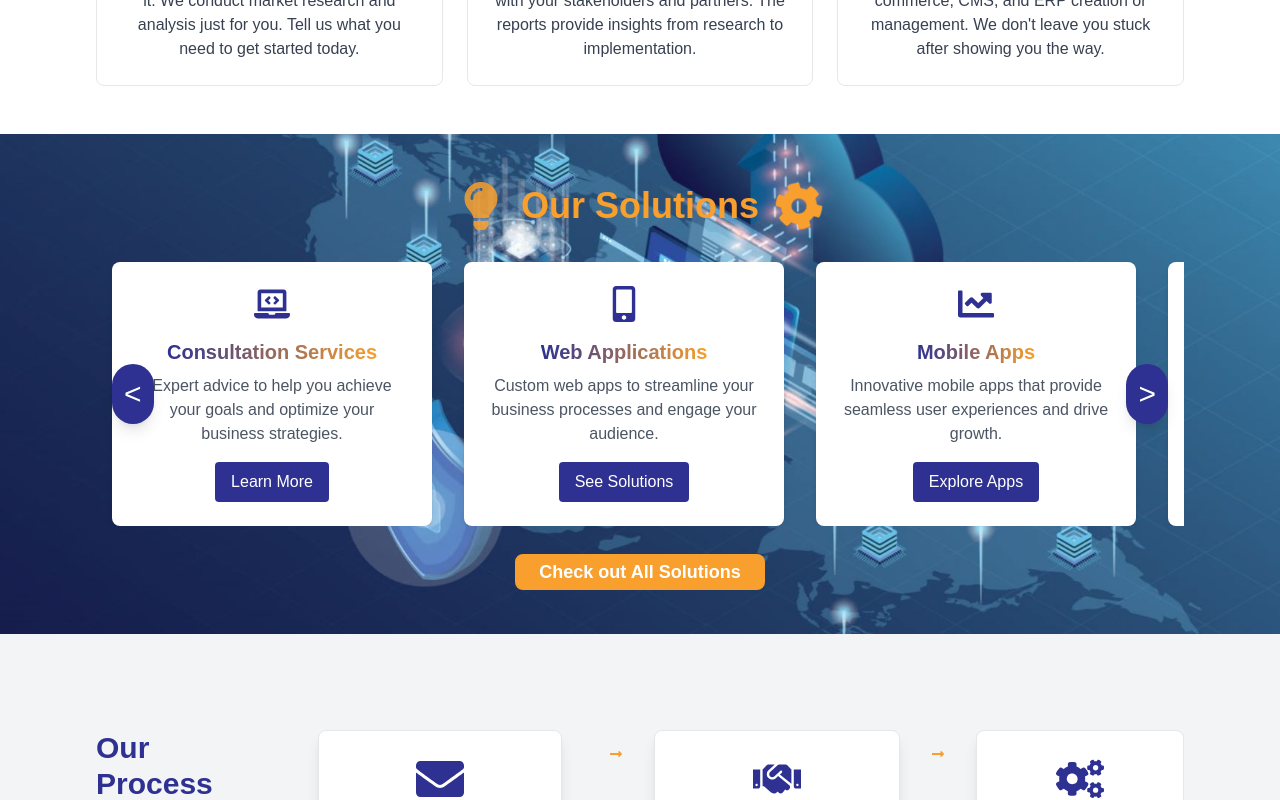
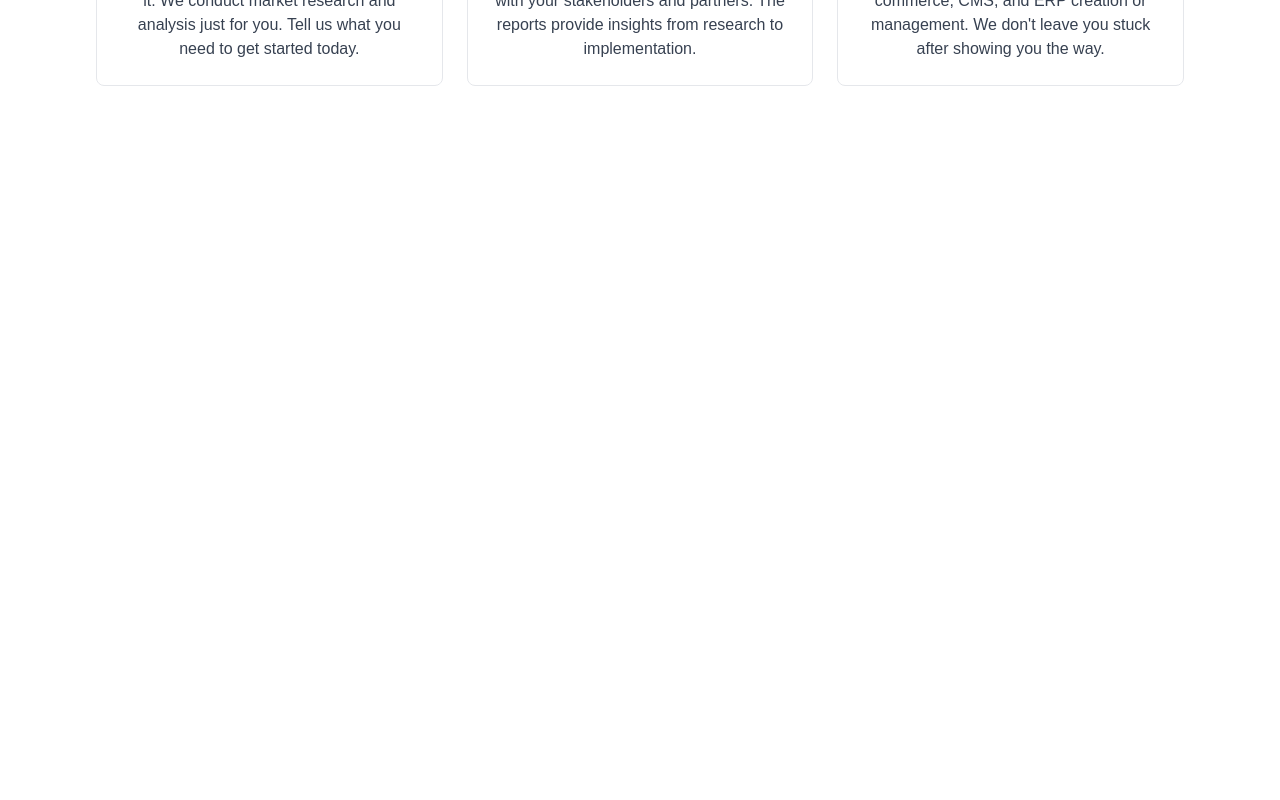
Before and after one commit to hilla1/techWithBrands, a React (Vite) app: page / in a window 1280 px wide. Shown: the part 880-1680 px from the top of the page. Built offline with nearby package versions, Linux system fonts and the light colour scheme.

Commit message:
Update on testimonial and solution section

```diff
--- a/src/components/LandingPage/Solutions.jsx
+++ b/src/components/LandingPage/Solutions.jsx
@@ -1,11 +1,10 @@
-import React, { useEffect, useState } from 'react';
+import React, { useEffect, useState, useRef } from 'react';
 import Wrapper from '../reusable/Wrapper';
 import Card from '../reusable/Card';
 import solutionsData from '../../assets/data/solutions.json';
 import bgSolutions from '../../assets/bgSolutions.jpg';
 import { FaLightbulb, FaCog, FaLaptopCode, FaMobileAlt, FaChartLine, FaTasks } from 'react-icons/fa';
 
-// Map icons to their respective components
 const iconMap = {
   FaLaptopCode: FaLaptopCode,
   FaMobileAlt: FaMobileAlt,
@@ -15,68 +14,49 @@ const iconMap = {
 
 const Solutions = () => {
   const [currentIndex, setCurrentIndex] = useState(0);
-  const cardsPerPage = 4;
-  const totalCards = solutionsData.length;
-  const cardWidth = 320; // Width of each card
-  const visibleCards = cardsPerPage;
+  const [cardWidth, setCardWidth] = useState(0);
+  const wrapperRef = useRef(null);
+  const [cardsPerPage, setCardsPerPage] = useState(4); // Default number of cards per page
+  const cardMargin = 16; // Adjust for margin (8px each side)
 
-  // Inline styles for animations
-  const spinAnimation = {
-    animation: 'spin 20s linear infinite',
+  useEffect(() => {
+    const handleResize = () => {
+      if (wrapperRef.current) {
+        const wrapperWidth = wrapperRef.current.offsetWidth;
+
+        // Adjust cardsPerPage based on screen width
+        if (wrapperWidth < 640) {
+          setCardsPerPage(1); // 1 card on mobile screens
+        } else if (wrapperWidth < 1024) {
+          setCardsPerPage(2); // 2 cards on tablet screens
+        } else if (wrapperWidth < 1280) {
+          setCardsPerPage(3); // 3 cards on smaller desktops
+        } else {
+          setCardsPerPage(4); // 4 cards on larger desktops
+        }
+
+        setCardWidth((wrapperWidth / cardsPerPage) - cardMargin);
+      }
     };
 
-  const pulseAnimation = {
-    animation: 'pulse 2s ease-in-out infinite',
-  };
+    // Initial calculation
+    handleResize();
 
-  // Keyframes for animations
-  const keyframes = `
-    @keyframes spin {
-      0% { transform: rotate(0deg); }
-      100% { transform: rotate(360deg); }
-    }
+    // Recalculate on window resize
+    window.addEventListener('resize', handleResize);
 
-    @keyframes pulse {
-      0% {
-        text-shadow: 0 0 5px rgba(248, 159, 45, 0.5);
-        color: rgba(248, 159, 45, 1);
-      }
-      50% {
-        text-shadow: 0 0 20px rgba(248, 159, 45, 1);
-        color: rgba(248, 159, 45, 0.7);
-      }
-      100% {
-        text-shadow: 0 0 5px rgba(248, 159, 45, 0.5);
-        color: rgba(248, 159, 45, 1);
-      }
-    }
-  `;
+    return () => window.removeEventListener('resize', handleResize);
+  }, [cardsPerPage]);
 
-  // Inject keyframes into the document
-  useEffect(() => {
-    const styleSheet = document.createElement("style");
-    styleSheet.type = "text/css";
-    styleSheet.innerText = keyframes;
-    document.head.appendChild(styleSheet);
-    return () => {
-      document.head.removeChild(styleSheet);
-    };
-  }, [keyframes]);
-
-  useEffect(() => {
-    const interval = setInterval(() => {
-      setCurrentIndex((prevIndex) => (prevIndex + 1) % (totalCards - visibleCards + 1));
-    }, 10000);
-
-    return () => clearInterval(interval);
-  }, [totalCards, visibleCards]);
+  const totalCards = solutionsData.length;
+  const maxIndex = totalCards - cardsPerPage;
 
   const handlePrevClick = () => {
-    setCurrentIndex((prevIndex) => (prevIndex > 0 ? prevIndex - 1 : totalCards - visibleCards));
+    setCurrentIndex((prevIndex) => Math.max(prevIndex - 1, 0));
   };
 
   const handleNextClick = () => {
-    setCurrentIndex((prevIndex) => (prevIndex < totalCards - visibleCards ? prevIndex + 1 : 0));
+    setCurrentIndex((prevIndex) => Math.min(prevIndex + 1, maxIndex));
   };
 
   return (
@@ -86,36 +66,34 @@ const Solutions = () => {
         backgroundImage: `url(${bgSolutions})`,
         backgroundSize: 'cover',
         backgroundPosition: 'center',
-        backgroundColor: 'rgba(0, 0, 0, 0.5)', // Optional: Add a background color overlay for better text visibility
+        backgroundColor: 'rgba(0, 0, 0, 0.5)',
       }}
     >
       <Wrapper>
+        <div ref={wrapperRef}>
           {/* Main Title with Icons */}
           <div className="text-center mb-8 px-4">
             <h1
               className="text-2xl sm:text-3xl md:text-4xl font-bold flex items-center justify-center space-x-4"
               style={{
-              color: 'var(--secondary-color)', // Set title color to secondary color
+                color: 'var(--secondary-color)',
               }}
             >
-            <FaLightbulb
-              className="text-3xl md:text-4xl lg:text-5xl"
-              style={pulseAnimation}
-            />
+              <FaLightbulb className="text-3xl md:text-4xl lg:text-5xl animate-pulse" />
               <span>Our Solutions</span>
               <FaCog
                 className="text-3xl md:text-4xl lg:text-5xl"
-              style={{ ...spinAnimation, color: 'var(--secondary-color)' }} // Set gear icon color to secondary color
+                style={{ animation: 'spin 20s linear infinite', color: 'var(--secondary-color)' }}
               />
             </h1>
           </div>
-        <div className="relative overflow-hidden" style={{ height: 'auto' }}>
+          <div className="relative overflow-hidden">
             <div
-            className="flex"
+              className="flex justify-center"
               style={{
-              transform: `translateX(-${currentIndex * cardWidth}px)`,
+                transform: `translateX(-${currentIndex * (cardWidth + cardMargin)}px)`,
                 transition: 'transform 0.5s ease-in-out',
-              width: `${totalCards * cardWidth}px`,
+                width: `${totalCards * (cardWidth + cardMargin)}px`,
               }}
             >
               {solutionsData.map((card, index) => {
@@ -123,9 +101,9 @@ const Solutions = () => {
                 return (
                   <div
                     key={index}
-                  className="flex-none w-80 mx-2 sm:mx-4"
+                    className="flex-none mx-2"
                     style={{
-                    maxWidth: '320px',
+                      width: `${cardWidth}px`,
                     }}
                   >
                     <Card
@@ -142,14 +120,16 @@ const Solutions = () => {
             <div className="absolute top-1/2 left-0 transform -translate-y-1/2 px-2 sm:px-4">
               <button
                 onClick={handlePrevClick}
-              className="bg-[var(--primary-color)] text-white hover:bg-[var(--secondary-color)] focus:outline-none text-xl sm:text-2xl md:text-3xl p-2 sm:p-3 rounded-full shadow-lg">
+                className="bg-[var(--primary-color)] text-white hover:bg-[var(--secondary-color)] focus:outline-none text-xl sm:text-2xl md:text-3xl p-2 sm:p-3 rounded-full shadow-lg opacity-50 hover:opacity-80 transition-opacity duration-300"
+              >
                 &lt;
               </button>
             </div>
             <div className="absolute top-1/2 right-0 transform -translate-y-1/2 px-2 sm:px-4">
               <button
                 onClick={handleNextClick}
-              className="bg-[var(--primary-color)] text-white hover:bg-[var(--secondary-color)] focus:outline-none text-xl sm:text-2xl md:text-3xl p-2 sm:p-3 rounded-full shadow-lg">
+                className="bg-[var(--primary-color)] text-white hover:bg-[var(--secondary-color)] focus:outline-none text-xl sm:text-2xl md:text-3xl p-2 sm:p-3 rounded-full shadow-lg opacity-50 hover:opacity-80 transition-opacity duration-300"
+              >
                 &gt;
               </button>
             </div>
@@ -163,6 +143,7 @@ const Solutions = () => {
               Check out All Solutions
             </a>
           </div>
+        </div>
       </Wrapper>
     </div>
   );
--- a/src/components/LandingPage/Testimonials.jsx
+++ b/src/components/LandingPage/Testimonials.jsx
@@ -1,102 +1,137 @@
-import React, { useRef } from 'react';
-import Wrapper from '../reusable/Wrapper'; // Ensure this path is correct
-
-// Testimonial Card component
-const TestimonialCard = ({ name, title, description, link }) => {
-  return (
-    <div className="bg-white shadow-lg rounded-lg overflow-hidden border border-gray-200 transition-transform transform hover:scale-105 w-full md:w-3/4 lg:w-1/2 xl:w-1/4 mx-2 mb-4 flex-shrink-0">
-      <div className="p-4">
-        <h3 className="text-xl font-bold text-[var(--primary-color)] mb-2">{title}</h3>
-        <p className="text-gray-700 mb-4">
-          "{description}"
-        </p>
-        <p className="text-gray-500 mb-2">
-          — {name}
-        </p>
-      </div>
-    </div>
-  );
-};
+import React, { useState, useEffect, useRef } from 'react';
+import Wrapper from '../reusable/Wrapper';
+import TestimonialCard from '../reusable/TestimonialCard';
 
 const Testimonials = () => {
-  const scrollContainerRef = useRef(null);
-
-  const scroll = (direction) => {
-    if (scrollContainerRef.current) {
-      const { scrollLeft, clientWidth } = scrollContainerRef.current;
-      const scrollAmount = direction === 'left' ? scrollLeft - clientWidth : scrollLeft + clientWidth;
-      scrollContainerRef.current.scrollTo({ left: scrollAmount, behavior: 'smooth' });
-    }
-  };
+  const [currentIndex, setCurrentIndex] = useState(0);
+  const [cardWidth, setCardWidth] = useState(0);
+  const [cardsPerPage, setCardsPerPage] = useState(1); // Default to 1 card
+  const wrapperRef = useRef(null);
+  const cardMargin = 16;
 
   const testimonials = [
     {
       name: "Sarah Johnson",
       title: "Consultation Services",
       description: "TechwithBrands' consultation services transformed our business approach. Their insights and recommendations were spot-on and helped us streamline our processes effectively.",
-      link: "#consultation-services"
     },
     {
       name: "David Lee",
       title: "Tech Solutions",
       description: "The tech solutions provided by TechwithBrands were incredible. From web apps to mobile solutions, their work turned our ideas into powerful tools that really drive our business forward.",
-      link: "#tech-solutions"
     },
     {
       name: "Emma Carter",
       title: "Brand Solutions",
       description: "TechwithBrands crafted a brand guide that perfectly captured our vision. Their attention to detail and creativity helped us build a strong and cohesive brand identity.",
-      link: "#brand-solutions"
     },
     {
       name: "Michael Brown",
       title: "Client Services",
       description: "Managing our projects and payments has never been easier with TechwithBrands. Their client services are top-notch, making our interactions smooth and hassle-free.",
-      link: "#client-services"
     },
     {
       name: "Olivia Martinez",
       title: "Account Management",
       description: "The account management system from TechwithBrands is a game-changer. It allows us to handle budgets, invoices, and progress reports with ease, saving us valuable time and effort.",
-      link: "#account-management"
     }
   ];
+
+  useEffect(() => {
+    const handleResize = () => {
+      if (wrapperRef.current) {
+        const wrapperWidth = wrapperRef.current.offsetWidth;
+
+        // Calculate cardsPerPage based on screen size
+        if (wrapperWidth < 640) {
+          setCardsPerPage(1); // 1 card on mobile
+        } else if (wrapperWidth < 1024) {
+          setCardsPerPage(2); // 2 cards on tablet
+        } else {
+          setCardsPerPage(4); // 4 cards on desktop
+        }
+
+        setCardWidth((wrapperWidth / cardsPerPage) - cardMargin);
+      }
+    };
+
+    // Initial calculation
+    handleResize();
+
+    // Recalculate on window resize
+    window.addEventListener('resize', handleResize);
+
+    return () => window.removeEventListener('resize', handleResize);
+  }, [cardsPerPage]);
+
+  const totalCards = testimonials.length;
+  const maxIndex = Math.max(totalCards - cardsPerPage, 0);
+
+  const handlePrevClick = () => {
+    setCurrentIndex((prevIndex) => Math.max(prevIndex - 1, 0));
+  };
+
+  const handleNextClick = () => {
+    setCurrentIndex((prevIndex) => {
+      const newIndex = Math.min(prevIndex + 1, maxIndex);
+      return newIndex;
+    });
+  };
 
   return (
     <div className="bg-[#1d2356]">
       <Wrapper>
-        <div className="text-center mb-12">
-          <h1 className="text-4xl font-bold text-white mb-4">What Our Clients Say</h1>
+        <div className="text-center mb-12 px-4">
+          <h1 className="text-2xl sm:text-3xl md:text-4xl font-bold text-[var(--secondary-color)]">
+            What Our Clients Say
+          </h1>
         </div>
-        <div className="relative">
+        <div className="relative overflow-hidden" ref={wrapperRef}>
+          <div
+            className="flex transition-transform duration-500"
+            style={{
+              transform: `translateX(-${currentIndex * (cardWidth + cardMargin)}px)`,
+              width: `${totalCards * (cardWidth + cardMargin)}px`,
+            }}
+          >
+            {testimonials.map((testimonial, index) => (
+              <div
+                key={index}
+                className="flex-none"
+                style={{
+                  width: `${cardWidth}px`,
+                  marginRight: `${cardMargin}px`,
+                }}
+              >
+                <TestimonialCard
+                  name={testimonial.name}
+                  title={testimonial.title}
+                  description={testimonial.description}
+                />
+              </div>
+            ))}
+          </div>
+          {/* Navigation Buttons */}
           <button
-            className="absolute left-0 top-1/2 transform -translate-y-1/2 bg-[var(--secondary-color)] text-white px-4 py-2 rounded-full shadow-md z-10"
-            onClick={() => scroll('left')}
+            onClick={handlePrevClick}
+            className="absolute top-1/2 left-0 transform -translate-y-1/2 px-4 py-2 bg-[rgba(248,159,45,0.6)] text-[#1d2356] rounded-full shadow-lg border-[#1d2356] hover:bg-[rgba(248,159,45,0.8)] hover:text-white transition-colors duration-300"
           >
             &lt;
           </button>
-          <div
-            ref={scrollContainerRef}
-            className="flex overflow-hidden"
-          >
-            <div className="flex flex-nowrap -mx-2">
-              {testimonials.map((testimonial, index) => (
-                <TestimonialCard
-                  key={index}
-                  name={testimonial.name}
-                  title={testimonial.title}
-                  description={testimonial.description}
-                  link={testimonial.link}
-                />
-              ))}
-            </div>
-          </div>
           <button
-            className="absolute right-0 top-1/2 transform -translate-y-1/2 bg-[var(--secondary-color)] text-white px-4 py-2 rounded-full shadow-md z-10"
-            onClick={() => scroll('right')}
+            onClick={handleNextClick}
+            className="absolute top-1/2 right-0 transform -translate-y-1/2 px-4 py-2 bg-[rgba(248,159,45,0.6)] text-[#1d2356] rounded-full shadow-lg border-[#1d2356] hover:bg-[rgba(248,159,45,0.8)] hover:text-white transition-colors duration-300"
           >
             &gt;
           </button>
+        </div>
+        <div className="text-center mt-8">
+          <a
+            href="/testimonials"
+            className="bg-[var(--secondary-color)] text-white py-2 px-6 rounded-lg hover:bg-[var(--primary-color)]"
+          >
+            See All Testimonials
+          </a>
         </div>
       </Wrapper>
     </div>
--- /dev/null
+++ b/src/components/reusable/FadeInOnScroll.jsx
@@ -0,0 +1,40 @@
+// src/components/reusable/FadeInOnScroll.js
+import React, { useEffect, useRef, useState } from 'react';
+
+const FadeInOnScroll = ({ children, className = '', delay = 0 }) => {
+  const [isVisible, setIsVisible] = useState(false);
+  const ref = useRef(null);
+
+  useEffect(() => {
+    const handleScroll = () => {
+      if (ref.current) {
+        const { top } = ref.current.getBoundingClientRect();
+        const windowHeight = window.innerHeight;
+
+        if (top < windowHeight * 0.8) { // Trigger when element is 80% in view
+          setIsVisible(true);
+          window.removeEventListener('scroll', handleScroll); // Stop listening once visible
+        }
+      }
+    };
+
+    window.addEventListener('scroll', handleScroll);
+    handleScroll(); // Check visibility on initial load
+
+    return () => {
+      window.removeEventListener('scroll', handleScroll);
+    };
+  }, []);
+
+  return (
+    <div
+      ref={ref}
+      className={`${className} transition-opacity duration-1000 ${isVisible ? 'opacity-100' : 'opacity-0'}`}
+      style={{ transitionDelay: `${delay}ms` }}
+    >
+      {children}
+    </div>
+  );
+};
+
+export default FadeInOnScroll;
--- /dev/null
+++ b/src/components/reusable/TestimonialCard.jsx
@@ -0,0 +1,17 @@
+import React from 'react';
+
+const TestimonialCard = ({ name, title, description }) => {
+  return (
+    <div className="bg-white shadow-lg rounded-lg overflow-hidden border border-gray-200 p-6">
+      <h3 className="text-xl font-bold text-[var(--primary-color)] mb-2">{title}</h3>
+      <p className="text-gray-700 mb-4">
+        "{description}"
+      </p>
+      <p className="text-gray-500 text-right">
+        — {name}
+      </p>
+    </div>
+  );
+};
+
+export default TestimonialCard;
--- a/src/index.css
+++ b/src/index.css
@@ -116,3 +116,23 @@ a:hover {
 .modal-description {
   color: #4B5563;
 }
+
+.fade-in {
+  opacity: 0;
+  transition: opacity 1s ease-out;
+}
+
+.fade-in.visible {
+  opacity: 1;
+}
+
+.slide-up {
+  transform: translateY(20px);
+  opacity: 0;
+  transition: transform 1s ease-out, opacity 1s ease-out;
+}
+
+.slide-up.visible {
+  transform: translateY(0);
+  opacity: 1;
+}
--- a/src/pages/LandingPage.jsx
+++ b/src/pages/LandingPage.jsx
@@ -10,24 +10,22 @@ import Testimonials from '../components/LandingPage/Testimonials';
 import Contact from '../components/reusable/Contact';
 import Footer from '../components/reusable/Footer';
 import SplashScreen from '../components/reusable/SplashScreen';
+import FadeInOnScroll from '../components/reusable/FadeInOnScroll'; // Import the new component
 
 const LandingPage = () => {
   const [isSplashScreenVisible, setIsSplashScreenVisible] = useState(false);
 
   useEffect(() => {
-    // Check if the user has already visited the site
     const hasVisited = localStorage.getItem('hasVisited');
 
     if (!hasVisited) {
-      // If the user is visiting for the first time, show the splash screen
       setIsSplashScreenVisible(true);
-      // Set a flag in localStorage to indicate the user has visited
       localStorage.setItem('hasVisited', 'true');
     }
   }, []);
 
   const handleSplashScreenFinish = () => {
-    setIsSplashScreenVisible(false); // Hide the splash screen after it finishes
+    setIsSplashScreenVisible(false);
   };
 
   return (
@@ -37,15 +35,33 @@ const LandingPage = () => {
       ) : (
         <>
           <Navbar />
+          <FadeInOnScroll delay={0}>
             <Hero />
+          </FadeInOnScroll>
+          <FadeInOnScroll delay={200}>
             <Features />
+          </FadeInOnScroll>
+          <FadeInOnScroll delay={200}>
             <Solutions />
+          </FadeInOnScroll>
+          <FadeInOnScroll delay={200}>
             <Process />
+          </FadeInOnScroll>
+          <FadeInOnScroll delay={200}>
             <Pricing />
+          </FadeInOnScroll>
+          <FadeInOnScroll delay={200}>
             <Blog />
+          </FadeInOnScroll>
+          <FadeInOnScroll delay={200}>
             <Testimonials />
+          </FadeInOnScroll>
+          <FadeInOnScroll delay={200}>
             <Contact />
+          </FadeInOnScroll>
+          <FadeInOnScroll delay={200}>
             <Footer />
+          </FadeInOnScroll>
         </>
       )}
     </>
```
Lines whose indentation alone changed are shown as unchanged.
